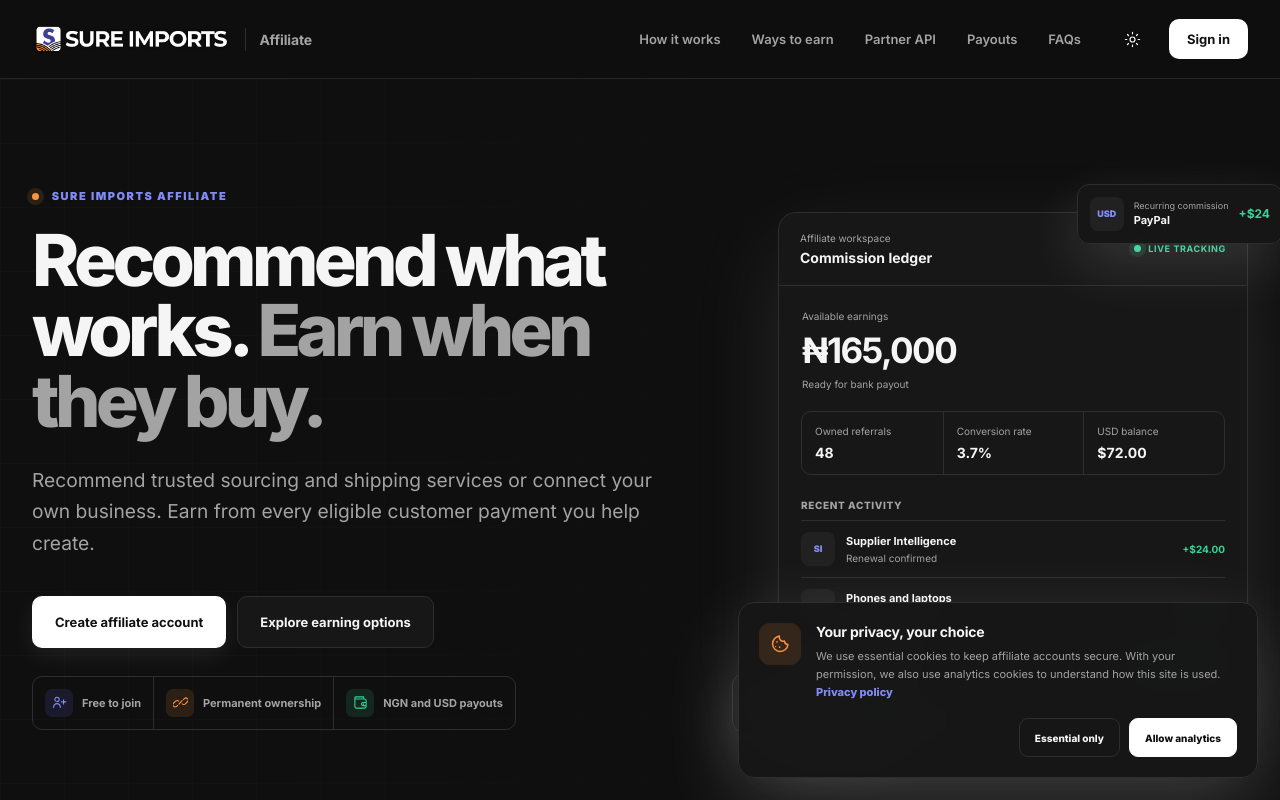
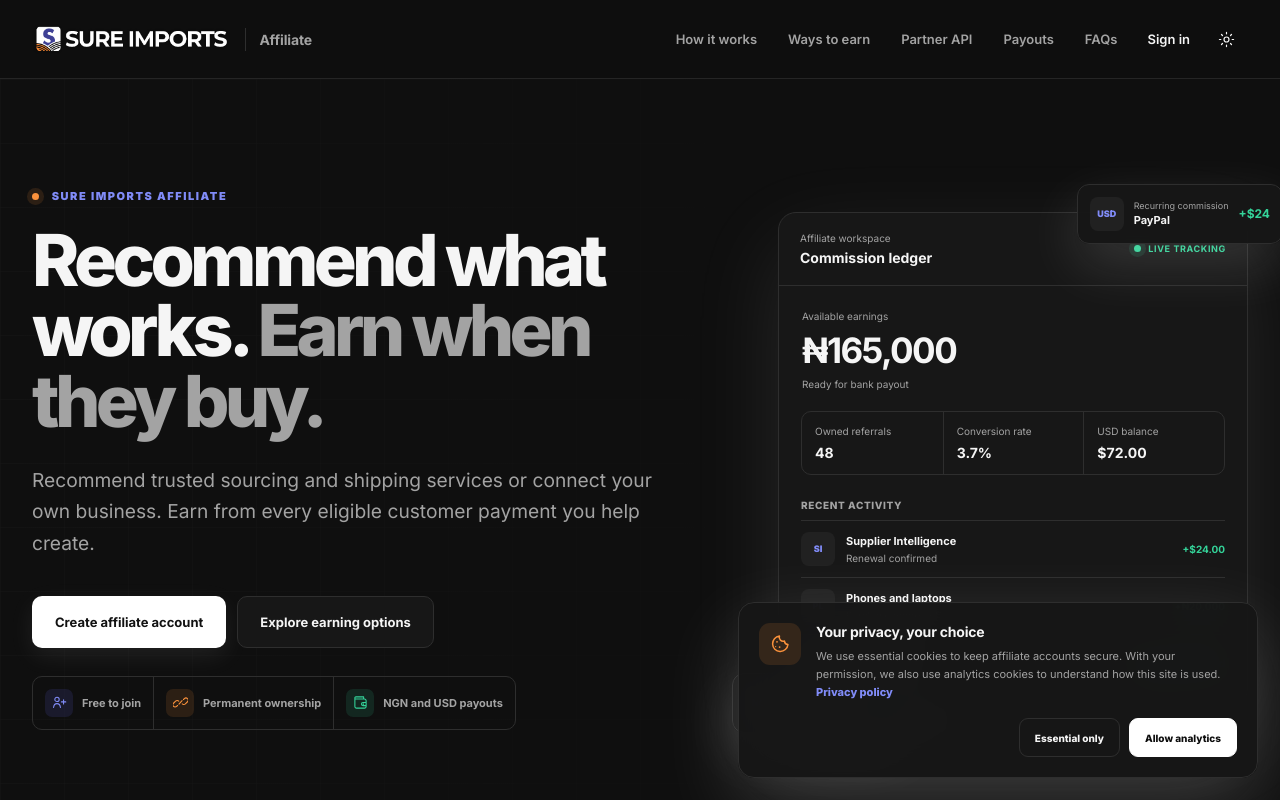
Before and after one commit to Spreaditlimited/affiliate.sureimports.com, a Next.js app: page / in a window 1280 px wide. Shown: the top 800 px of the page. Built offline with nearby package versions, Linux system fonts and the light colour scheme; no server answers.

Commit message:
Align affiliate design and protect partner membership

```diff
--- a/app/(home)/affiliate-terms/page.tsx
+++ b/app/(home)/affiliate-terms/page.tsx
@@ -1,5 +1,5 @@
 import type { Metadata } from 'next';
-import Image from 'next/image';
+import { SiteFooter } from '../components/SiteFooter';
 import Link from 'next/link';
 import { SiteHeader } from '../components/SiteHeader';
 import './affiliate-terms.css';
@@ -46,6 +46,6 @@
       <aside className="affiliate-legal-sidebar"><section className="affiliate-legal-card affiliate-document-details"><p>Document details</p><ul><li><LegalIcon name="calendar" /><span>Last updated: 10 September 2026</span></li><li><LegalIcon name="clock" /><span>Version: 1.0</span></li><li><LegalIcon name="shield" /><span>Legally binding</span></li></ul></section><section className="affiliate-legal-card affiliate-legal-support"><i><LegalIcon name="document" /></i><h2>Agreement questions?</h2><p>Contact our support team if you need clarification about referrals, commission eligibility, or payouts.</p><a className="affiliate-support-button" href="mailto:hello@sureimports.com"><LegalIcon name="mail" /> Email support</a><Link href="/">Affiliate programme <span>›</span></Link><a href="https://www.sureimports.com/privacy-policy">Read privacy policy <span>›</span></a></section></aside>
       <article className="affiliate-legal-card affiliate-legal-content"><p className="affiliate-legal-intro">By registering for, activating, or using an affiliate account, you agree to this Affiliate Program Agreement. Please read every section carefully before sharing a referral link.</p><div>{sections.map(([title, body]) => { const [number, ...titleParts] = title.split('. '); return <section key={title}><span>Section {number}</span><h2>{titleParts.join('. ')}</h2><p>{body}</p></section>; })}</div><footer><Link className="button button-primary" href="/sign-up">Create affiliate account</Link><a className="button button-secondary" href="https://www.sureimports.com/terms-and-conditions">Website terms</a></footer></article>
     </div></section>
-    <footer className="site-footer affiliate-legal-footer"><div className="site-container footer-top"><Link className="footer-brand" href="/" aria-label="Sure Imports Affiliate home"><Image src="/images/logo-white.png" width={664} height={106} alt="Sure Imports" /><span>Affiliate</span></Link><div className="footer-links"><Link href="/#how-it-works">How it works</Link><Link href="/#ways-to-earn">Ways to earn</Link><Link href="/#payouts">Payouts</Link><a href="/affiliate-terms">Affiliate terms</a><a href="https://www.sureimports.com">Sure Imports</a></div></div><div className="site-container footer-bottom"><span>© {new Date().getFullYear()} Sure Importers Limited</span><span>Recommend responsibly. Earn transparently.</span></div></footer>
+    <SiteFooter />
   </main>;
 }
--- a/app/(home)/components/SiteHeader.tsx
+++ b/app/(home)/components/SiteHeader.tsx
@@ -10,6 +10,6 @@
       <span className="brand-divider" /><span className="brand-product">Affiliate</span>
     </Link>
     <nav className="desktop-nav" aria-label="Main navigation"><Link href="/#how-it-works">How it works</Link><Link href="/#ways-to-earn">Ways to earn</Link><Link href="/#partner-api">Partner API</Link><Link href="/#payouts">Payouts</Link><Link href="/#questions">FAQs</Link></nav>
-    <div className="nav-actions"><ThemeToggle /><Link className="button button-small" href="/sign-in">Sign in</Link></div>
+    <div className="nav-actions"><Link className="nav-sign-in" href="/sign-in">Sign in</Link><ThemeToggle /></div>
   </div></header>;
 }
--- a/app/(home)/landing.css
+++ b/app/(home)/landing.css
@@ -1,4 +1,4 @@
-.affiliate-home { overflow: hidden; background: hsl(var(--background)); color: hsl(var(--foreground)); }
+.affiliate-home { overflow: clip; background: hsl(var(--background)); color: hsl(var(--foreground)); }
 .ah-kicker { margin: 0; color: var(--indigo); font-size: 11px; font-weight: 850; letter-spacing: .14em; text-transform: uppercase; }
 .ah-kicker i { width: 7px; height: 7px; display: inline-block; margin-right: 9px; border-radius: 50%; background: var(--orange); box-shadow: 0 0 0 5px color-mix(in srgb, var(--orange) 12%, transparent); }
 .ah-hero { position: relative; min-height: 760px; display: flex; align-items: center; border-bottom: 1px solid hsl(var(--border)); }
--- a/app/(home)/page.tsx
+++ b/app/(home)/page.tsx
@@ -1,4 +1,4 @@
-import Image from 'next/image';
+import { SiteFooter } from './components/SiteFooter';
 import Link from 'next/link';
 import { SiteHeader } from './components/SiteHeader';
 import './landing.css';
@@ -59,6 +59,6 @@
 
     <section className="ah-final"><div className="site-container ah-final-layout"><div><p className="ah-kicker">Build from trust</p><h2>Make every valuable introduction count.</h2></div><div><p>Create your affiliate account, choose how you want to refer, and follow every eligible earning from one workspace.</p><Link className="button button-primary" href="/sign-up">Create affiliate account</Link></div></div></section>
 
-    <footer className="site-footer"><div className="site-container footer-top"><Link className="footer-brand" href="/" aria-label="Sure Imports Affiliate home"><Image src="/images/logo-white.png" width={664} height={106} alt="Sure Imports" /><span>Affiliate</span></Link><div className="footer-links"><a href="#how-it-works">How it works</a><a href="#ways-to-earn">Ways to earn</a><a href="#partner-api">Partner API</a><a href="#payouts">Payouts</a><a href="/affiliate-terms">Affiliate terms</a><a href="https://www.sureimports.com">Sure Imports</a></div></div><div className="site-container footer-bottom"><span>© {new Date().getFullYear()} Sure Importers Limited</span><span>Recommend responsibly. Earn transparently.</span></div></footer>
+    <SiteFooter />
   </main>;
 }
--- a/app/api/auth/sign-up/route.ts
+++ b/app/api/auth/sign-up/route.ts
@@ -10,6 +10,7 @@
 import { sendVerificationEmail } from '@/lib/email/auth-mail';
 import { verifyRecaptcha } from '@/lib/security/recaptcha';
 import { isCountry } from '@/lib/data/countries';
+import { CommercialMembershipConflict, reserveAffiliateMembership } from '@/lib/partners/membership';
 
 const schema = z.object({
   firstName: z.string().trim().min(2).max(60),
@@ -50,6 +51,7 @@
         termsAcceptedAt: new Date(),
         consentVersion: AUTH_CONSENT_VERSION,
       } });
+      await reserveAffiliateMembership(tx, affiliate.emailHash, affiliate.id);
       await tx.affiliate_auth_tokens.create({ data: {
         pidToken: `atok_${randomToken(18)}`, affiliateId: affiliate.id, purpose: 'VERIFY_EMAIL',
         tokenHash: secureFingerprint(verificationToken, 'affiliate-auth-token-v1'),
@@ -57,6 +59,7 @@
       } });
     });
   } catch (error) {
+    if (error instanceof CommercialMembershipConflict) return noStoreJson({ message: error.message }, 409);
     if (error instanceof Prisma.PrismaClientKnownRequestError && error.code === 'P2002') {
       return noStoreJson({ message: 'An account with this email already exists. Try signing in instead.' }, 409);
     }
--- a/app/globals.css
+++ b/app/globals.css
@@ -1,21 +1,21 @@
 :root {
-  --background: 36 55% 97.2%;
-  --foreground: 222.2 84% 4.9%;
+  --background: 36 35% 94%;
+  --foreground: 225 11.1111% 7.0588%;
   --card: 0 0% 100%;
-  --card-foreground: 222.2 84% 4.9%;
-  --primary: 0 0% 5%;
+  --card-foreground: 225 11.1111% 7.0588%;
+  --primary: 0 0% 6.6667%;
   --primary-foreground: 0 0% 100%;
-  --secondary: 210 40% 96.1%;
-  --muted: 210 40% 96.1%;
-  --muted-foreground: 215.4 16.3% 46.9%;
-  --border: 214.3 31.8% 91.4%;
-  --ring: 0 0% 5%;
-  --indigo: #4f46e5;
-  --indigo-soft: #eef2ff;
+  --secondary: 48 14.2857% 93.1373%;
+  --muted: 48 14.2857% 93.1373%;
+  --muted-foreground: 231.4286 3.4483% 39.8039%;
+  --border: 48 8.4746% 88.4314%;
+  --ring: 0 0% 6.6667%;
+  --indigo: #48439b;
+  --indigo-soft: rgba(72, 67, 155, .08);
   --orange: #f58634;
   --success: #047857;
   --radius: 12px;
-  --shadow: 0 1px 2px rgba(15, 23, 42, .04), 0 16px 42px rgba(15, 23, 42, .06);
+  --shadow: 0 1px 2px rgba(16, 17, 20, .04), 0 16px 42px rgba(16, 17, 20, .06);
 }
 
 .dark {
@@ -72,6 +72,9 @@
 .desktop-nav a, .text-link { color: hsl(var(--muted-foreground)); font-size: 13px; font-weight: 600; transition: color 150ms ease; }
 .desktop-nav a:hover, .text-link:hover { color: hsl(var(--foreground)); }
 .nav-actions { display: flex; align-items: center; gap: 14px; }
+.nav-sign-in { display: inline-flex; align-items: center; min-height: 44px; font-size: 13px; font-weight: 600; white-space: nowrap; color: hsl(var(--foreground)); }
+.nav-sign-in:hover { color: var(--indigo); }
+.nav-sign-in:focus-visible { outline: 2px solid var(--indigo); outline-offset: 3px; }
 .theme-toggle { width: 44px; height: 44px; display: grid; place-items: center; padding: 0; border: 0; border-radius: 0; background: transparent; color: hsl(var(--foreground)); cursor: pointer; touch-action: manipulation; -webkit-tap-highlight-color: transparent; transition: color 150ms ease, opacity 150ms ease; }
 .theme-toggle:focus-visible { outline: 2px solid var(--indigo); outline-offset: 3px; }
 .theme-toggle svg { width: 17px; height: 17px; fill: none; stroke: currentColor; stroke-width: 1.7; stroke-linecap: round; stroke-linejoin: round; }
@@ -257,12 +260,19 @@
 .final-cta-inner { display: grid; grid-template-columns: 1fr .65fr; align-items: end; gap: 80px; }
 .final-cta-inner > div:last-child p { max-width: 480px; margin: 0 0 26px; color: hsl(var(--muted-foreground)); font-size: 15px; line-height: 1.65; }
 .site-footer { padding: 56px 0 26px; background: #0d0d0d; color: #aaa; }
-.footer-top { display: flex; justify-content: space-between; align-items: center; gap: 40px; padding-bottom: 42px; }
+.footer-top { display: flex; justify-content: space-between; align-items: flex-start; gap: 40px; padding-bottom: 32px; }
 .footer-brand { display: flex; align-items: center; }
+@media (min-width: 821px) {
+  .footer-brand { min-height: 44px; }
+}
 .footer-brand img { width: auto; height: 28px; object-fit: contain; }
 .footer-brand span { margin-left: 12px; padding-left: 12px; border-left: 1px solid #333; font-size: 12px; }
-.footer-links { display: flex; gap: 29px; font-size: 12px; }
-.footer-links a:hover { color: white; }
+.footer-navigation { display: grid; gap: 14px; min-width: 0; }
+.footer-links { display: flex; justify-content: flex-end; flex-wrap: wrap; gap: 4px 24px; font-size: 13px; color: #ddd; }
+.footer-policies { display: flex; justify-content: flex-end; flex-wrap: wrap; gap: 4px 24px; padding-top: 14px; border-top: 1px solid #292929; font-size: 12px; color: #aaa; }
+.footer-navigation a { display: inline-flex; align-items: center; min-height: 44px; }
+.footer-navigation a:hover { color: white; }
+.footer-navigation a:focus-visible { outline: 2px solid #b5b0ff; outline-offset: 4px; }
 .footer-bottom { display: flex; justify-content: space-between; padding-top: 22px; color: #9a9a9a; font-size: 10px; text-transform: uppercase; letter-spacing: .06em; }
 
 @media (max-width: 1120px) {
@@ -277,6 +287,9 @@
 
 @media (max-width: 820px) {
   .site-container { padding-inline: 24px; }
+  .footer-top { flex-wrap: wrap; }
+  .footer-navigation { width: 100%; }
+  .footer-links, .footer-policies { justify-content: flex-start; }
   .desktop-action { display: none; }
   .confidence-inner { padding-block: 24px; align-items: flex-start; flex-direction: column; }
   .confidence-inner div { flex-wrap: wrap; }
@@ -292,6 +305,15 @@
   .payout-grid { gap: 55px; }
   .faq-grid { gap: 50px; }
   .final-cta-inner { align-items: start; }
+}
+
+@media (max-width: 600px) {
+  .site-header .nav-shell { gap: 12px; min-height: 80px; }
+  .site-header .brand { flex-direction: column; align-items: flex-start; gap: 3px; min-width: 0; }
+  .site-header .logo { width: auto; height: 23px; }
+  .site-header .brand-divider { display: none; }
+  .site-header .brand-product { font-size: 9px; letter-spacing: .14em; font-weight: 700; text-transform: uppercase; }
+  .site-header .nav-actions { gap: 12px; flex-shrink: 0; }
 }
 
 @media (max-width: 580px) {
@@ -339,7 +361,8 @@
   .payout-cards article { grid-template-columns: 45px 1fr; padding: 18px; }
   .payout-cards article > b { display: none; }
   .footer-top, .footer-bottom { align-items: flex-start; flex-direction: column; }
-  .footer-links { flex-wrap: wrap; gap: 18px 24px; }
+  .footer-links { display: grid; grid-template-columns: repeat(2, minmax(0, 1fr)); gap: 0 24px; }
+  .footer-policies { gap: 0 20px; }
 }
 
 @media (prefers-reduced-motion: reduce) {
@@ -365,7 +388,8 @@
 .auth-story-proof { position: relative; z-index: 1; display: flex; align-items: center; gap: 13px; color: #a7abb4; font-size: 10px; font-weight: 700; letter-spacing: .04em; text-transform: uppercase; }
 .auth-story-proof i { width: 3px; height: 3px; border-radius: 50%; background: var(--orange); }
 .auth-workspace { min-height: 100svh; display: flex; flex-direction: column; padding: 26px clamp(32px, 7vw, 110px) 24px; }
-.auth-toolbar { display: flex; justify-content: flex-end; align-items: center; gap: 18px; }
+.auth-form-identity { display: none; justify-content: center; margin-bottom: 40px; }
+.auth-workspace { position: relative; }
 .auth-toolbar-actions { display: flex; align-items: center; gap: 18px; }
 .auth-toolbar-actions > a { color: hsl(var(--muted-foreground)); font-size: 12px; font-weight: 650; }
 .auth-toolbar-actions > a:hover { color: hsl(var(--foreground)); }
@@ -421,9 +445,9 @@
   .auth-page { grid-template-columns: 1fr; }
   .auth-story { display: none; }
   .auth-workspace { min-height: 100svh; }
-  .auth-toolbar { justify-content: space-between; }
+  .auth-form-identity { display: flex; justify-content: center; }
   .auth-mobile-brand { display: flex; }
-  .auth-mobile-brand .logo { height: 28px; }
+  .auth-mobile-brand .logo { height: 32px; }
 }
 
 @media (max-width: 580px) {
```
Also changed, not shown: app/(auth)/components/AuthShell.tsx (+3 -5 lines), app/(home)/components/SiteFooter.tsx (added, +32 -0 lines), lib/partners/membership.ts (added, +12 -0 lines).
